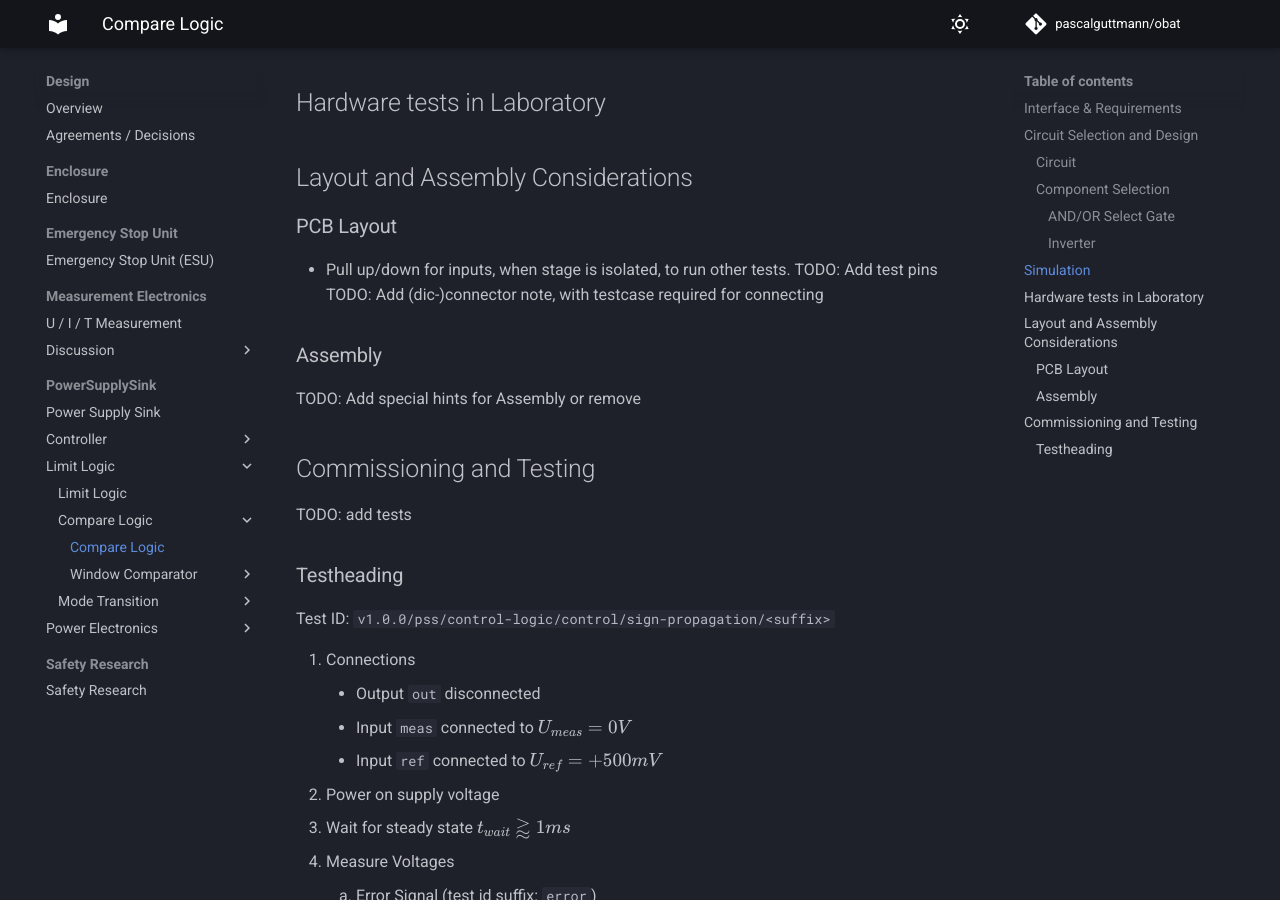
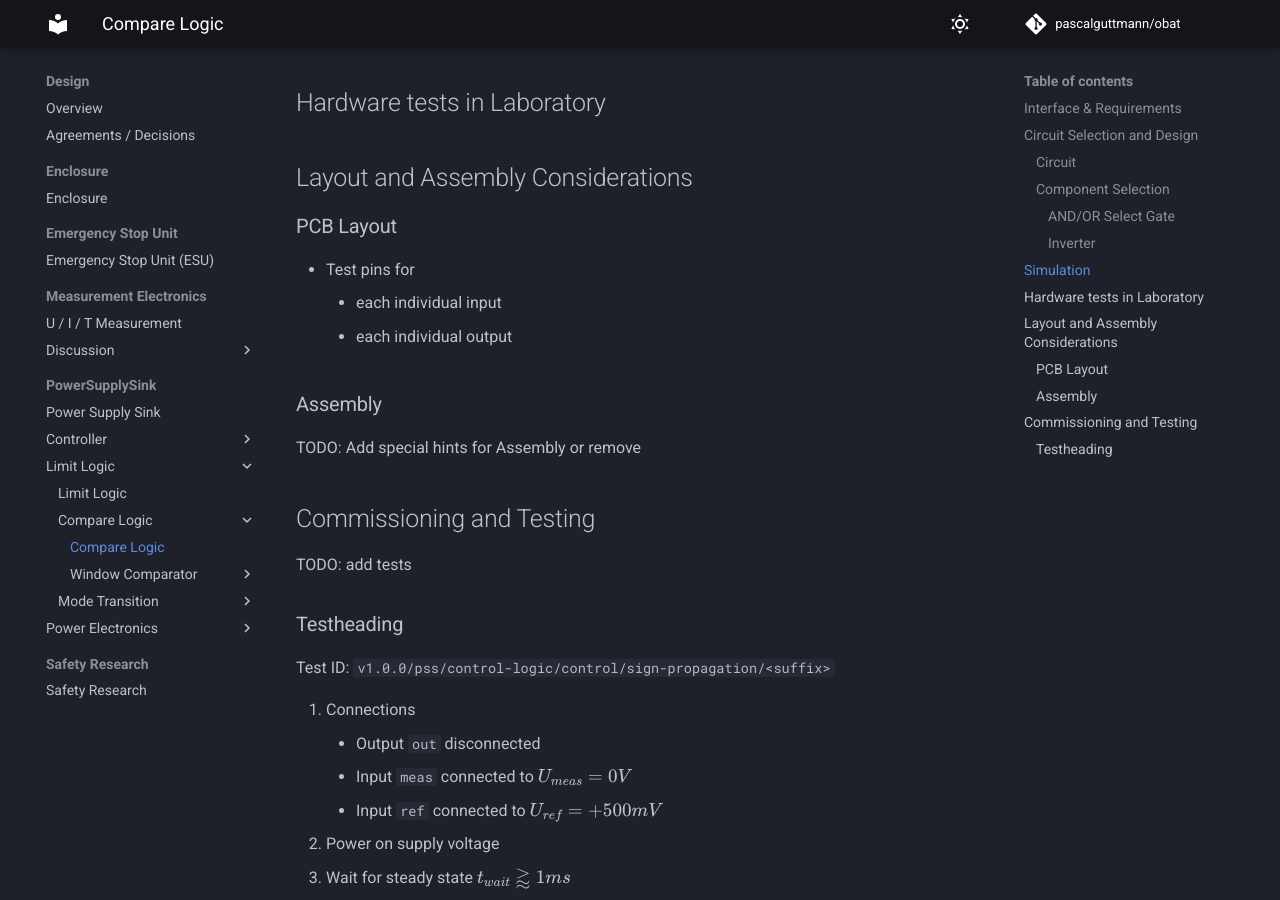
Before and after one commit to pascalguttmann/obat, an MkDocs documentation site: the page built from docs/design/pss/limit-logic/compare-logic/compare-logic.md, in a window 1280 px wide and 900 px high, scrolled down 2095 px. Built offline with MkDocs 1.6.1 and Material for MkDocs 9.7.7, drawn with Linux system fonts in a browser that asks for light colours; comment, search, counter and statistics services are not loaded.

```diff
--- a/docs/design/pss/limit-logic/compare-logic/compare-logic.md
+++ b/docs/design/pss/limit-logic/compare-logic/compare-logic.md
@@ -81,9 +81,9 @@
 
 ### PCB Layout
 
-- Pull up/down for inputs, when stage is isolated, to run other tests.
-TODO: Add test pins
-TODO: Add (dic-)connector note, with testcase required for connecting
+- Test pins for
+    - each individual input
+    - each individual output
 
 ### Assembly
 
```
